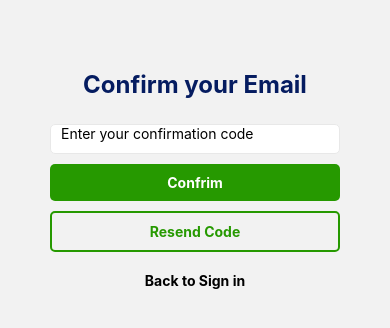
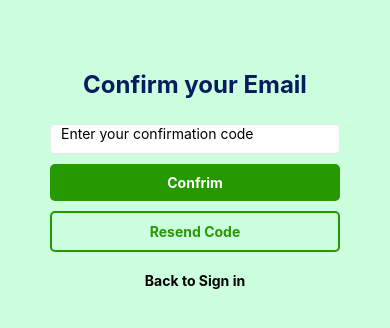
Before and after one commit to Pankshi/pankshi-artist-integrated-app-06022023-1706-00001, a React Native app: screen /ConfirmEmail in a window 390 px wide. Shown: the top 328 px of the page. Built offline with nearby package versions, Linux system fonts and the light colour scheme.

Commit message:
theme introduction and few changes

```diff
--- a/src/navigation/index.js
+++ b/src/navigation/index.js
@@ -1,6 +1,6 @@
 import { View, Text } from "react-native";
 import React from "react";
-import { NavigationContainer } from "@react-navigation/native";
+import { NavigationContainer, DefaultTheme } from "@react-navigation/native";
 import { createNativeStackNavigator } from "@react-navigation/native-stack";
 
 import SignInScreen from "../screens/SignInScreen";
@@ -13,8 +13,15 @@ import HomeScreen from "../screens/HomeScreen/HomeScreen";
 const Stack = createNativeStackNavigator();
 
 const Navigation = () => {
+  const MyTheme = {
+    ...DefaultTheme,
+    colors: {
+      ...DefaultTheme.colors,
+      background: "#ccffdd",
+    },
+  };
   return (
-    <NavigationContainer>
+    <NavigationContainer theme={MyTheme}>
       <Stack.Navigator screenOptions={{ headerShown: false }}>
         <Stack.Screen name="SignIn" component={SignInScreen} />
         <Stack.Screen name="SignUp" component={SignUpScreen} />
--- a/src/screens/ConfirmEmailScreen/ConfirmEmailScreen.js
+++ b/src/screens/ConfirmEmailScreen/ConfirmEmailScreen.js
@@ -21,7 +21,7 @@ const SignUpScreen = () => {
   };
 
   const onResendPressed = () => {
-    // console.warn("Resend Pressed");
+    console.warn("Resend Pressed");
   };
 
   return (
```
Also changed, not shown: App.js (+6 -4 lines).
